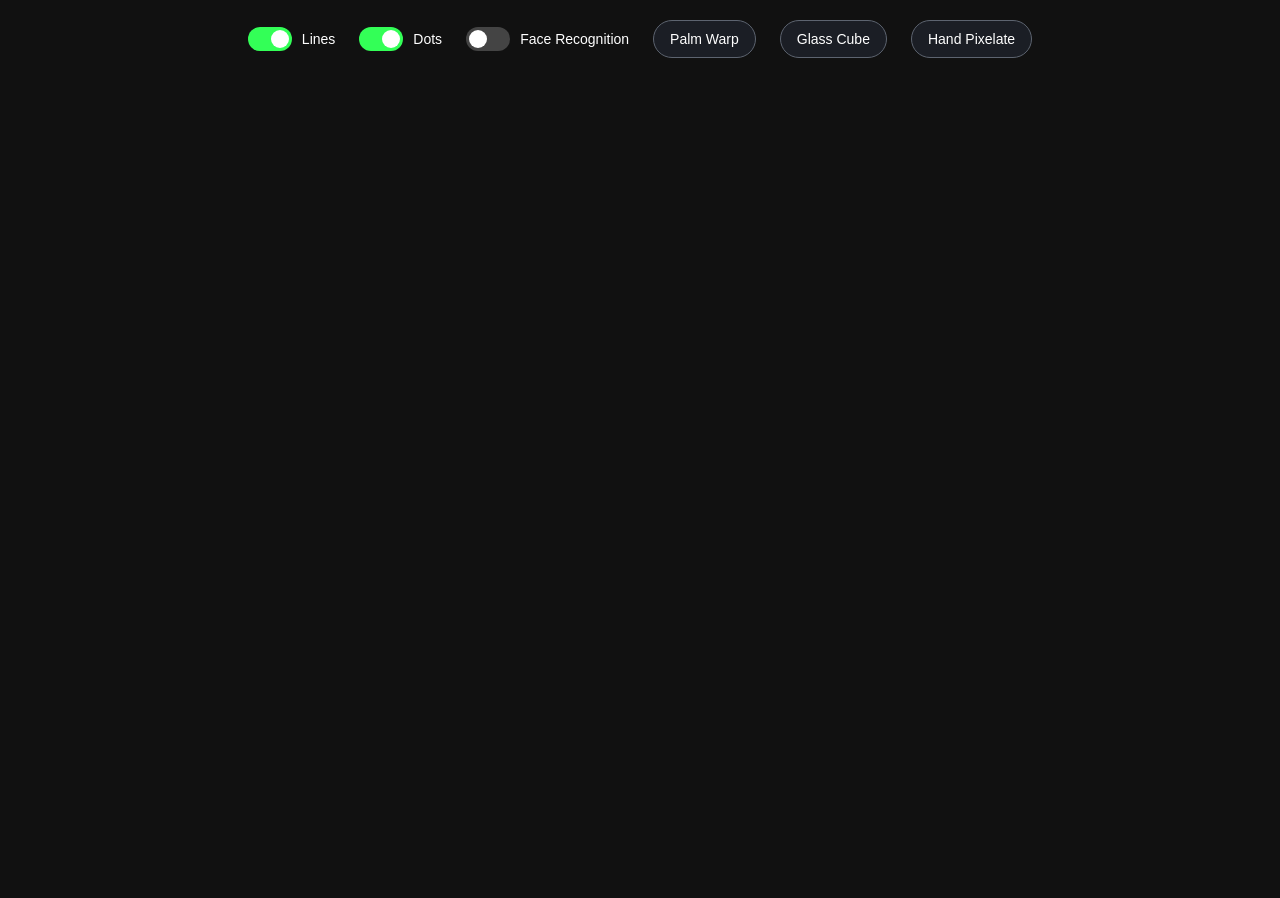
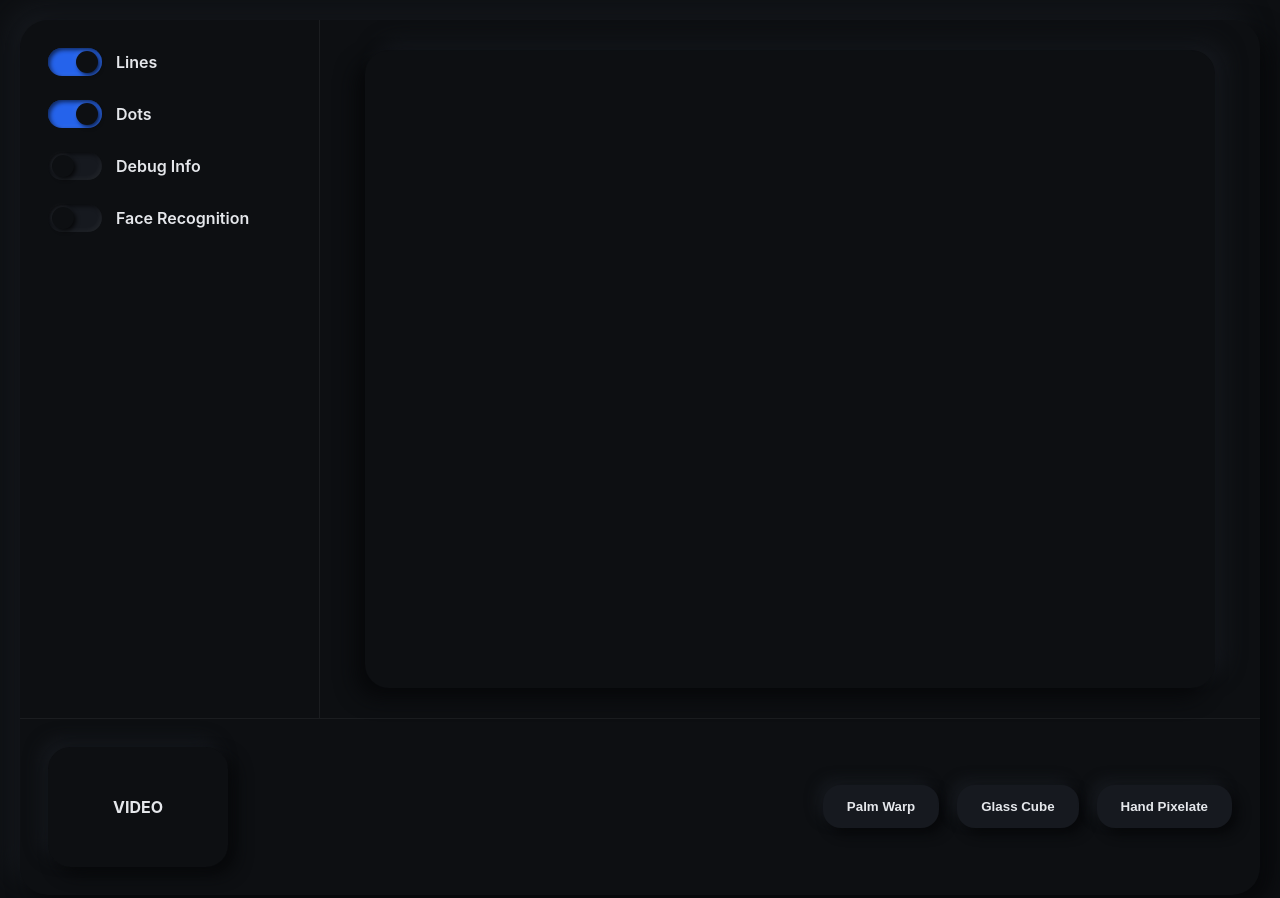
Before and after one commit to Supermyskin/Phantasma, a website built with Vite: page index.html in a window 1280 px wide. Before the commit the page ends 800 px from the top, so only its background shows below. Built offline with nearby package versions, Linux system fonts and the light colour scheme; no server answers; what @mediapipe/tasks-vision would draw is missing.

Commit message:
added nice ui/frontend

```diff
--- a/index.html
+++ b/index.html
@@ -16,31 +16,58 @@
 </head>
 
 <body>
+    <div class="app-shell">
+
+        <main class="dashboard">
+
+            <aside class="sidebar">
                 <div id="controls">
                     <label class="toggle">
                         <input type="checkbox" id="showLines" checked>
                         <span class="slider"></span>
                         <span class="label">Lines</span>
                     </label>
+
                     <label class="toggle">
                         <input type="checkbox" id="showDots" checked>
                         <span class="slider"></span>
                         <span class="label">Dots</span>
                     </label>
+
+                    <label class="toggle">
+                        <input type="checkbox" id="showDebug">
+                        <span class="slider"></span>
+                        <span class="label">Debug Info</span>
+                    </label>
+
                     <label class="toggle">
                         <input type="checkbox" id="faceRecognition">
                         <span class="slider"></span>
                         <span class="label">Face Recognition</span>
                     </label>
-        <button id="warpMode" class="mode-button" type="button" aria-pressed="false">Palm Warp</button>
-        <button id="cubeMode" class="mode-button cube-button" type="button" aria-pressed="false">Glass Cube</button>
-        <button id="facePixelateMode" class="mode-button face-button" type="button" aria-pressed="false">Hand Pixelate</button>
                 </div>
+            </aside>
 
+            <section class="camera-panel">
                 <div id="container">
                     <video id="webcam" autoplay playsinline></video>
                     <canvas id="canvas"></canvas>
                 </div>
+            </section>
+        </main>
+
+        <footer class="bottom-panel">
+            <div class="video-node">VIDEO</div>
+
+            <div class="mode-links">
+                <button id="warpMode" class="mode-button warp-button">Palm Warp</button>
+                <button id="cubeMode" class="mode-button cube-button">Glass Cube</button>
+                <button id="facePixelateMode" class="mode-button face-button">Hand Pixelate</button>
+            </div>
+        </footer>
+
+    </div>
+
     <script src="src/main.js" type="module"></script>
 </body>
 
--- a/src/main.js
+++ b/src/main.js
@@ -6,6 +6,7 @@ const canvas = document.getElementById('canvas');
 const tracker = new HandTracker();
 const showLines = document.getElementById('showLines');
 const showDots = document.getElementById('showDots');
+const showDebug = document.getElementById('showDebug');
 const faceRecognitionToggle = document.getElementById('faceRecognition');
 const warpModeButton = document.getElementById('warpMode');
 const cubeModeButton = document.getElementById('cubeMode');
@@ -480,7 +481,7 @@ function renderLoop() {
       applyBridgeWarp(ctx, W, H, polygon, leftCenter, rightCenter, strength, now);
     }
 
-    if (detections.worldLandmarks) {
+    if (detections.worldLandmarks && showDebug.checked) {
       detections.worldLandmarks.forEach((hand, handIndex) => {
         const velocity = tracker.calculateVelocity(handIndex, hand, now);
         if (velocity) {
--- a/src/style.css
+++ b/src/style.css
@@ -1,3 +1,4 @@
+/* GLOBAL RESET */
 * {
     margin: 0;
     padding: 0;
@@ -5,28 +6,49 @@
 }
 
 body {
-    background: #111;
+    background: #0d0f12;
+    font-family: "Inter", sans-serif;
+    min-height: 100vh;
     display: flex;
-    flex-direction: column;
+    justify-content: center;
     align-items: center;
-    gap: 16px;
     padding: 20px;
+    color: #e5e7eb;
+}
+
+.app-shell {
+    width: min(1400px, 100%);
+    background: #0d0f12;
+    border-radius: 28px;
+    box-shadow: 12px 12px 24px #07080a,
+        -12px -12px 24px #15181d;
+    overflow: hidden;
+}
+
+/* MAIN LAYOUT */
+.dashboard {
+    display: grid;
+    grid-template-columns: 300px 1fr;
+    min-height: 600px;
+}
+
+.sidebar {
+    padding: 28px;
+    border-right: 1px solid rgba(255, 255, 255, 0.06);
 }
 
 #controls {
     display: flex;
-    align-items: center;
-    flex-wrap: wrap;
+    flex-direction: column;
     gap: 24px;
-    z-index: 10;
 }
 
+/* TOGGLE SWITCHES */
 .toggle {
     display: flex;
     align-items: center;
-    gap: 10px;
+    gap: 14px;
     cursor: pointer;
-    user-select: none;
 }
 
 .toggle input {
@@ -34,95 +56,156 @@ body {
 }
 
 .slider {
+    width: 54px;
+    height: 28px;
+    border-radius: 30px;
+    background: #16191f;
     position: relative;
-    width: 44px;
-    height: 24px;
-    background: #444;
-    border-radius: 12px;
-    transition: background 0.2s;
+
+    /* CLEANER, SHARPER NEUMORPHIC SHADOWS */
+    box-shadow:
+        inset 2px 2px 4px rgba(0, 0, 0, 0.6),
+        inset -2px -2px 4px rgba(255, 255, 255, 0.05);
 }
 
 .slider::after {
-    content: '';
+    content: "";
+    width: 22px;
+    height: 22px;
+    border-radius: 50%;
     position: absolute;
-    width: 18px;
-    height: 18px;
-    background: white;
-    border-radius: 50%;
     top: 3px;
-    left: 3px;
-    transition: transform 0.2s;
+    left: 4px;
+    background: #0d0f12;
+
+    /* CLEANER BALL SHADOW */
+    box-shadow:
+        2px 2px 4px rgba(0, 0, 0, 0.7),
+        -2px -2px 4px rgba(255, 255, 255, 0.05);
+
+    transition: 0.25s ease;
 }
 
+/* BLUE WHEN ACTIVE */
 .toggle input:checked+.slider {
-    background: #33FF57;
+    background: #2563eb;
 }
 
 .toggle input:checked+.slider::after {
-    transform: translateX(20px);
+    transform: translateX(24px);
 }
 
 .label {
-    color: white;
-    font-family: Arial, sans-serif;
-    font-size: 14px;
+    color: #e5e7eb;
+    font-weight: 600;
 }
 
-.mode-button {
-    border: 1px solid #5d6470;
-    background: #1b1e25;
-    color: white;
-    padding: 10px 16px;
-    border-radius: 999px;
-    font-family: Arial, sans-serif;
-    font-size: 14px;
-    cursor: pointer;
-    transition: background 0.2s, border-color 0.2s, transform 0.2s;
-}
-
-.mode-button:hover {
-    background: #262b35;
-    border-color: #8c94a3;
-}
-
-.mode-button.active {
-    background: #ff8b2c;
-    border-color: #ffc083;
-    color: #111;
-}
-
-.cube-button.active {
-    background: #a9efff;
-    border-color: #d9f8ff;
-    color: #0d1a22;
-}
-
-.face-button.active {
-    background: #ffd35a;
-    border-color: #ffe7a3;
-    color: #201400;
+/* CAMERA PANEL */
+.camera-panel {
+    display: flex;
+    justify-content: center;
+    align-items: center;
+    padding: 30px;
 }
 
 #container {
     position: relative;
+    width: 100%;
+    max-width: 850px;
+    aspect-ratio: 4/3;
+    border-radius: 24px;
+    overflow: hidden;
     transform: rotateY(180deg);
-    -webkit-transform: rotateY(180deg);
-    -moz-transform: rotateY(180deg);
-    width: 640px;
-    height: 480px;
-    max-width: calc(100vw - 40px);
-    aspect-ratio: 4 / 3;
+
+    box-shadow:
+        10px 10px 20px #07080a,
+        -10px -10px 20px #15181d;
 }
 
 #webcam,
 #canvas {
     position: absolute;
-    top: 0;
-    left: 0;
     width: 100%;
     height: 100%;
 }
 
 #canvas {
-    z-index: 1;
+    z-index: 2;
 }
+
+/* FOOTER */
+.bottom-panel {
+    display: flex;
+    justify-content: space-between;
+    align-items: center;
+    padding: 28px;
+    border-top: 1px solid rgba(255, 255, 255, 0.06);
+}
+
+.video-node {
+    width: 180px;
+    height: 120px;
+    border-radius: 22px;
+    display: flex;
+    justify-content: center;
+    align-items: center;
+    font-weight: 700;
+
+    box-shadow:
+        8px 8px 16px #07080a,
+        -8px -8px 16px #15181d;
+}
+
+/* MODE BUTTONS */
+.mode-links {
+    display: flex;
+    gap: 18px;
+}
+
+.mode-button {
+    border: none;
+    padding: 14px 24px;
+    border-radius: 18px;
+    background: #16191f;
+    color: #e5e7eb;
+    font-weight: 700;
+    cursor: pointer;
+
+    box-shadow:
+        6px 6px 12px #07080a,
+        -6px -6px 12px #15181d;
+
+    transition: 0.25s ease;
+}
+
+.mode-button:hover {
+    transform: translateY(-2px);
+}
+
+.mode-button.active {
+    box-shadow:
+        inset 3px 3px 5px #07080a,
+        inset -3px -3px 5px #15181d;
+}
+
+/* MODE COLORS */
+.mode-button.active.warp-button {
+    background: #f97316;
+    box-shadow:
+        inset 3px 3px 5px #c56927,
+        inset -3px -3px 5px #f4a46a;
+}
+
+.mode-button.active.cube-button {
+    background: #38bdf8;
+    box-shadow:
+        inset 3px 3px 5px #1c7398,
+        inset -3px -3px 5px rgb(89, 201, 249);
+}
+
+.mode-button.active.face-button {
+    background: #a855f7;
+    box-shadow:
+        inset 3px 3px 5px #50316d,
+        inset -3px -3px 5px #bc75ff;
+}
```
Lines whose indentation alone changed are shown as unchanged.
